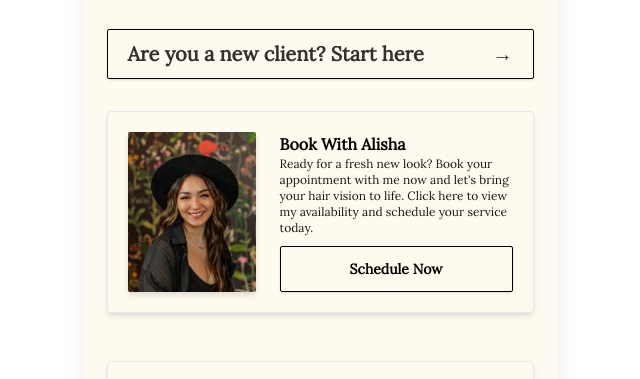
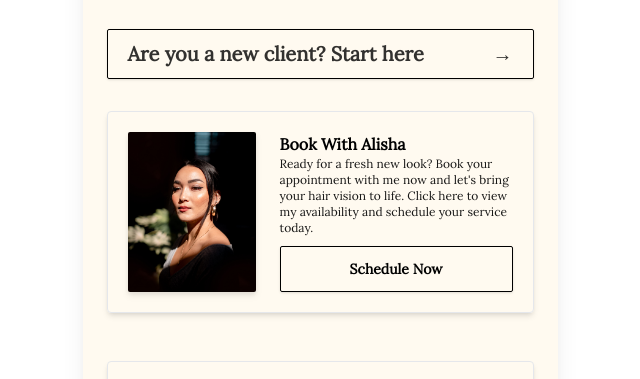
Before and after one commit to seancswanson/naka-studio-www, an Astro site: page / in a window 1280 px wide. Shown: the part 347-726 px from the top of the page, without its empty margins (320-960 px from the left). Built offline with nearby package versions, Linux system fonts and the light colour scheme; Astro itself is replaced by a stand-in of ours; a web font is replaced by a local one.

Commit message:
Changed portrait and cut GIF frames in half.

```diff
--- a/src/components/ContentBlocks.tsx
+++ b/src/components/ContentBlocks.tsx
@@ -1,9 +1,10 @@
 import Block, { BlockData } from "./Block";
 import MiniBlock, { MiniBlockData } from "./MiniBlock";
 import portrait from "../images/portrait.jpg";
+import portrait2 from "../images/portrait-2.jpg";
 import davines from "../images/davines.jpg";
 import waitlistrLogo from "../images/waitlistr-logo.png";
-import tiktok from '../images/tiktok.gif';
+import tiktok from '../images/tiktok-edited.gif';
 
 export default function ContentBlocks() {
   const newClientBlockData: MiniBlockData = {
@@ -13,7 +14,7 @@ export default function ContentBlocks() {
 
   const bookingBlockData: BlockData = {
     imagePos: "left",
-    mediaUrl: portrait.src,
+    mediaUrl: portrait2.src,
     title: "Book With Alisha",
     bodyText: "Ready for a fresh new look? Book your appointment with me now and let's bring your hair vision to life. Click here to view my availability and schedule your service today.",
     linkUrl:
```
Also changed, not shown: src/images/portrait-2.jpg (added), 1 other file.
